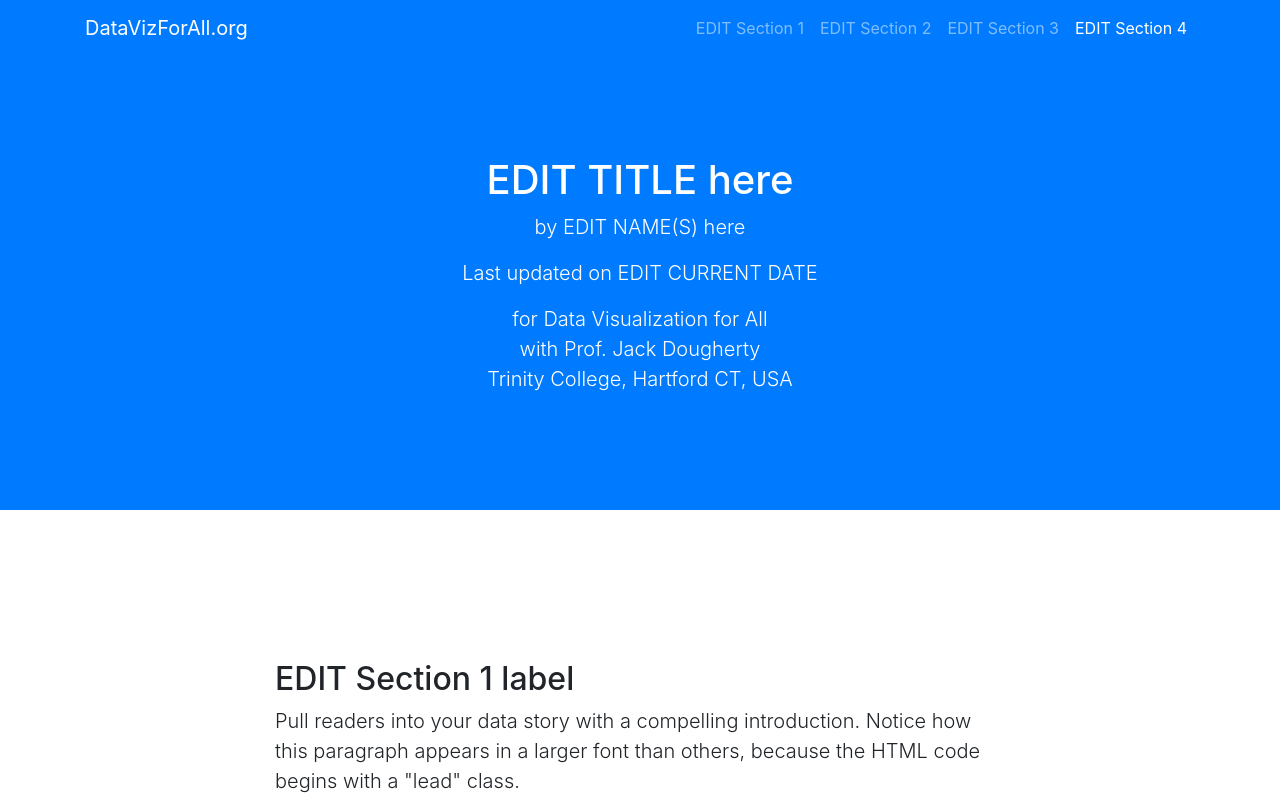
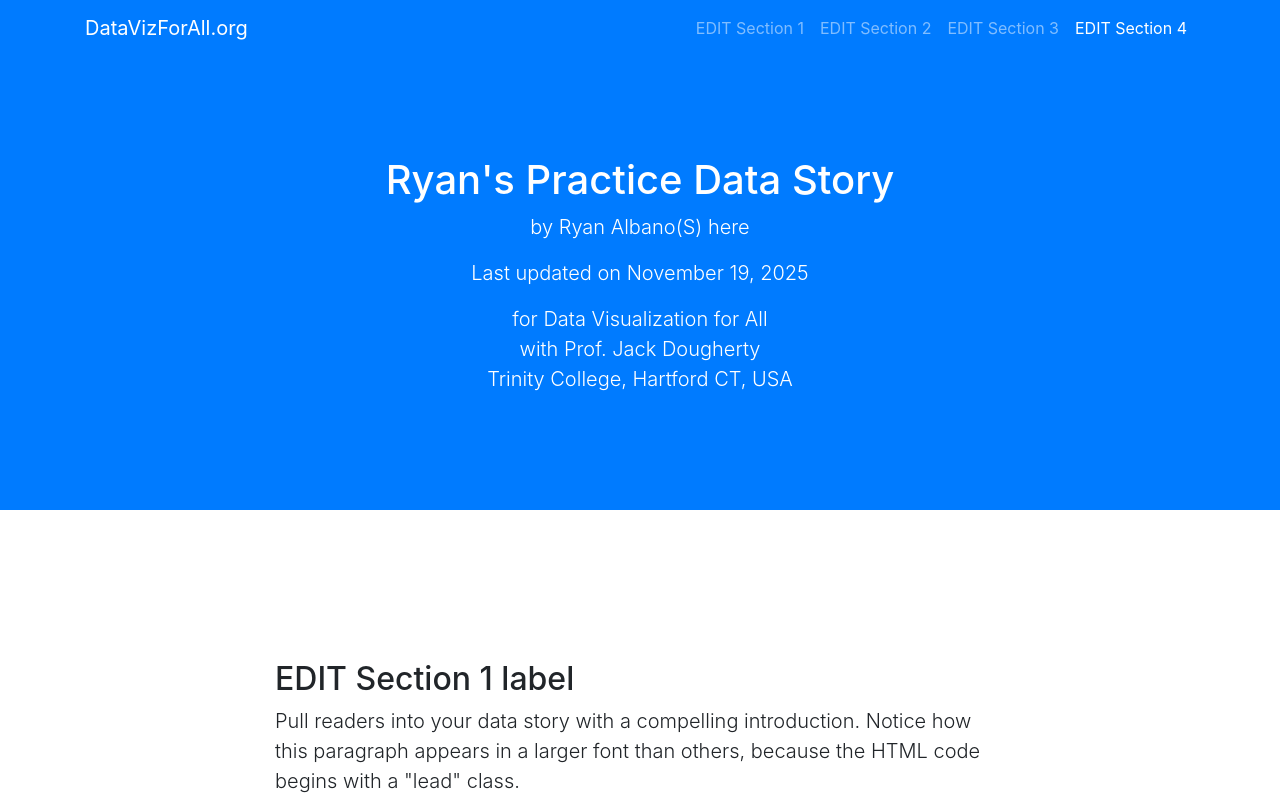
Before and after one commit to ryanalbano19/Data-Viz-Story-Practice-, a plain HTML site: page index.html in a window 1280 px wide. Shown: the top 800 px of the page. Drawn offline with nearby package versions, Linux system fonts and the light colour scheme.

Commit message:
Update index.html

```diff
--- a/index.html
+++ b/index.html
@@ -53,9 +53,9 @@
 
   <header class="bg-primary text-white">
     <div class="container text-center">
-      <h1>EDIT TITLE here</h1>
-      <p class="lead">by EDIT NAME(S) here</p>
-      <p class="lead">Last updated on EDIT CURRENT DATE</p>
+      <h1>Ryan's Practice Data Story</h1>
+      <p class="lead">by Ryan Albano(S) here</p>
+      <p class="lead">Last updated on November 19, 2025</p>
       <p class="lead">for Data Visualization for All</br>with Prof. Jack Dougherty</br>Trinity College, Hartford CT, USA</p>
     </div>
   </header>
```
